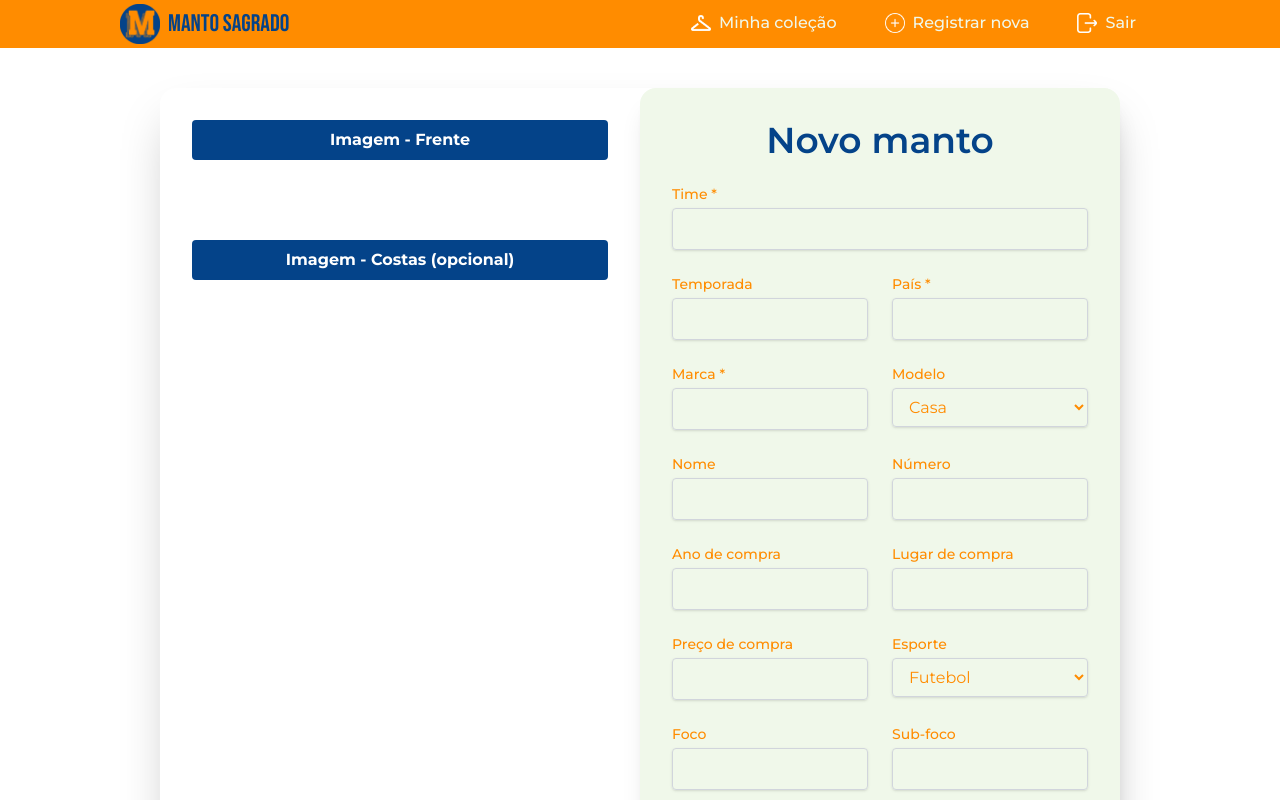
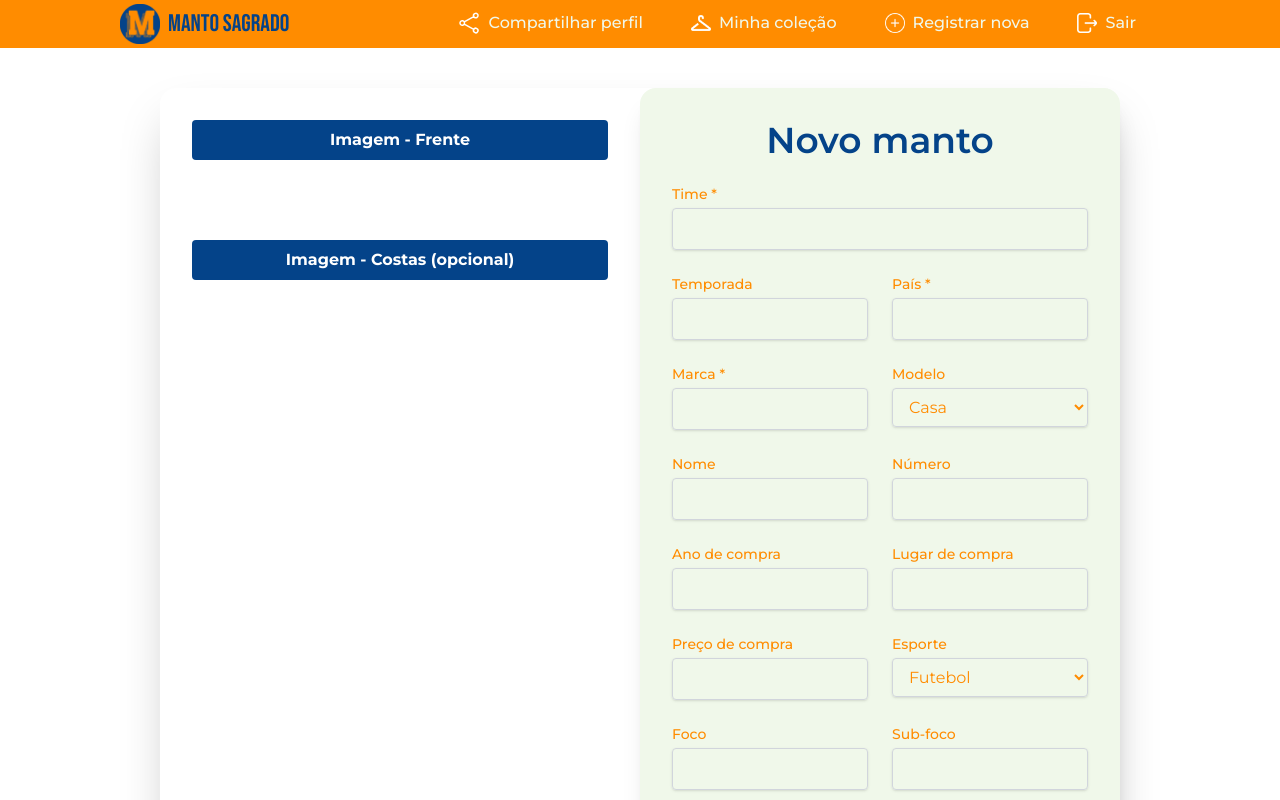
Before and after one commit to CMatchelo/manto-sagrado, a Next.js app: page /newjersey in a window 1280 px wide. Shown: the top 800 px of the page. Built offline with nearby package versions, Linux system fonts and the light colour scheme; no server answers; the database is empty; sample sign-in values are in the browser's storage.

Commit message:
Feat: Share profile

```diff
--- a/src/app/profile/[userid]/page.tsx
+++ b/src/app/profile/[userid]/page.tsx
@@ -24,10 +24,10 @@ const ProfilePage = () => {
 
 
     return (
-        <>
+        <div className="min-h-screen flex flex-col items-center">
             <Header />
             <JerseyTable collection={jerseyCollection} />
-        </>
+        </div>
     );
 }
 
--- a/src/app/profile/components/filter.tsx
+++ b/src/app/profile/components/filter.tsx
@@ -38,7 +38,7 @@ const Filter = ({ jerseyCollection, filterSearch }: FilterProps) => {
     useEffect(() => {
         console.log(filter)
         filterSearch(filter)
-    }, [filter, filterSearch])
+    }, [filter])
 
     return (
         <div className="flex flex-col self-start w-full
--- a/src/components/header.tsx
+++ b/src/components/header.tsx
@@ -17,6 +17,7 @@ const Header = () => {
 
     const { logout, user } = useAuth();
     const [menuOpen, setMenuOpen] = useState(false)
+    const [linkOpen, setLinkOpen] = useState(false)
 
     const goToRegister = () => {
         redirect('/newjersey');
@@ -34,18 +35,48 @@ const Header = () => {
         setMenuOpen(!menuOpen)
     }
 
+    const copyUrlWithString = (): Promise<void> => {
+        return new Promise((resolve, reject) => {
+            try {
+                const currentUrl = window.location.origin;
+                setLinkOpen(true)
+                const newUrl = `${currentUrl}/profile/${user?.uid}`;
+                navigator.clipboard.writeText(`Confira minha coleção de camisas aqui: ${newUrl} || Junte-se à plataforma Meu Manto Sagrado e mostre a sua!`)
+                    .then(() => resolve())
+                    .catch(err => reject(err));
+                setTimeout(() => {
+                    setLinkOpen(false); // Executa após 5s
+                }, 3500);
+            } catch (error) {
+                reject(error);
+            }
+        });
+    };
+
     return (
         <div className="h-12 text-custom-dark bg-primary-1
         relative top-0 w-full pl-3
         flex items-center justify-center
         md:pl-30 md:pr-30">
+            {linkOpen && (
+                <div className='bg-secondary-1 border-1 border-primary-1
+                flex justify-center
+                absolute top-20 w-[90%] max-w-100 p-5 z-50'>
+                    Link copiado para sua área de transferência. Agora é só enviar para quem você quer e compartilhar sua coleção de mantos
+                </div>
+            )}
             <div className='md:hidden absolute left-[5%]'>
                 <MenuButton onClick={toggleMenu}>
                     <MenuIcon width={20} height={20} />
                     {menuOpen && (
-                        <div className='absolute w-50 left-[-40%] mt-43 pl-1 bg-primary-1 rounded-md shadow-lg z-10'>
+                        <div className='absolute w-60 left-[-40%] mt-50 pl-1 bg-primary-1 rounded-md shadow-lg z-10'>
                             {user ? (
                                 <>
+                                    <MenuButton onClick={copyUrlWithString} label='Compartilhar perfil' className="px-5 py-5" >
+                                        <svg xmlns="http://www.w3.org/2000/svg" fill="none" viewBox="0 0 24 24" stroke-width="1.5" stroke="white" className="size-6">
+                                            <path stroke-linecap="round" stroke-linejoin="round" d="M7.217 10.907a2.25 2.25 0 1 0 0 2.186m0-2.186c.18.324.283.696.283 1.093s-.103.77-.283 1.093m0-2.186 9.566-5.314m-9.566 7.5 9.566 5.314m0 0a2.25 2.25 0 1 0 3.935 2.186 2.25 2.25 0 0 0-3.935-2.186Zm0-12.814a2.25 2.25 0 1 0 3.933-2.185 2.25 2.25 0 0 0-3.933 2.185Z" />
+                                        </svg>
+                                    </MenuButton>
                                     <MenuButton onClick={goToProfile} label='Minha coleção' className="px-5 py-5">
                                         <HangerIcon width={20} height={20} />
                                     </MenuButton>
@@ -75,6 +106,11 @@ const Header = () => {
             <div className="hidden md:flex items-center h-full ml-auto ">
                 {user ? (
                     <>
+                        <MenuButton onClick={copyUrlWithString} label='Compartilhar perfil' >
+                            <svg xmlns="http://www.w3.org/2000/svg" fill="none" viewBox="0 0 24 24" stroke-width="1.5" stroke="white" className="size-6">
+                                <path stroke-linecap="round" stroke-linejoin="round" d="M7.217 10.907a2.25 2.25 0 1 0 0 2.186m0-2.186c.18.324.283.696.283 1.093s-.103.77-.283 1.093m0-2.186 9.566-5.314m-9.566 7.5 9.566 5.314m0 0a2.25 2.25 0 1 0 3.935 2.186 2.25 2.25 0 0 0-3.935-2.186Zm0-12.814a2.25 2.25 0 1 0 3.933-2.185 2.25 2.25 0 0 0-3.933 2.185Z" />
+                            </svg>
+                        </MenuButton>
                         <MenuButton onClick={goToProfile} label='Minha coleção' >
                             <HangerIcon width={20} height={20} />
                         </MenuButton>
```
